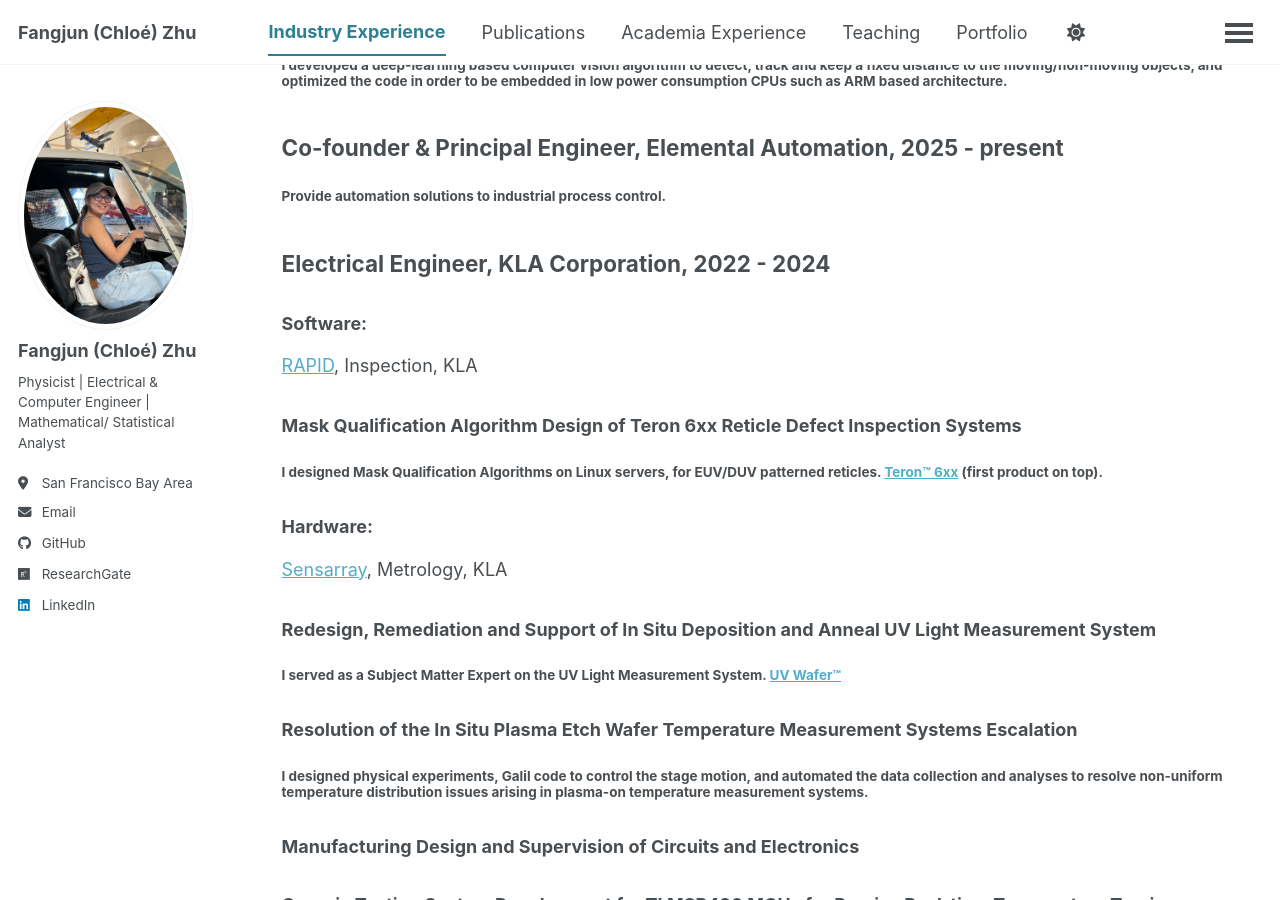
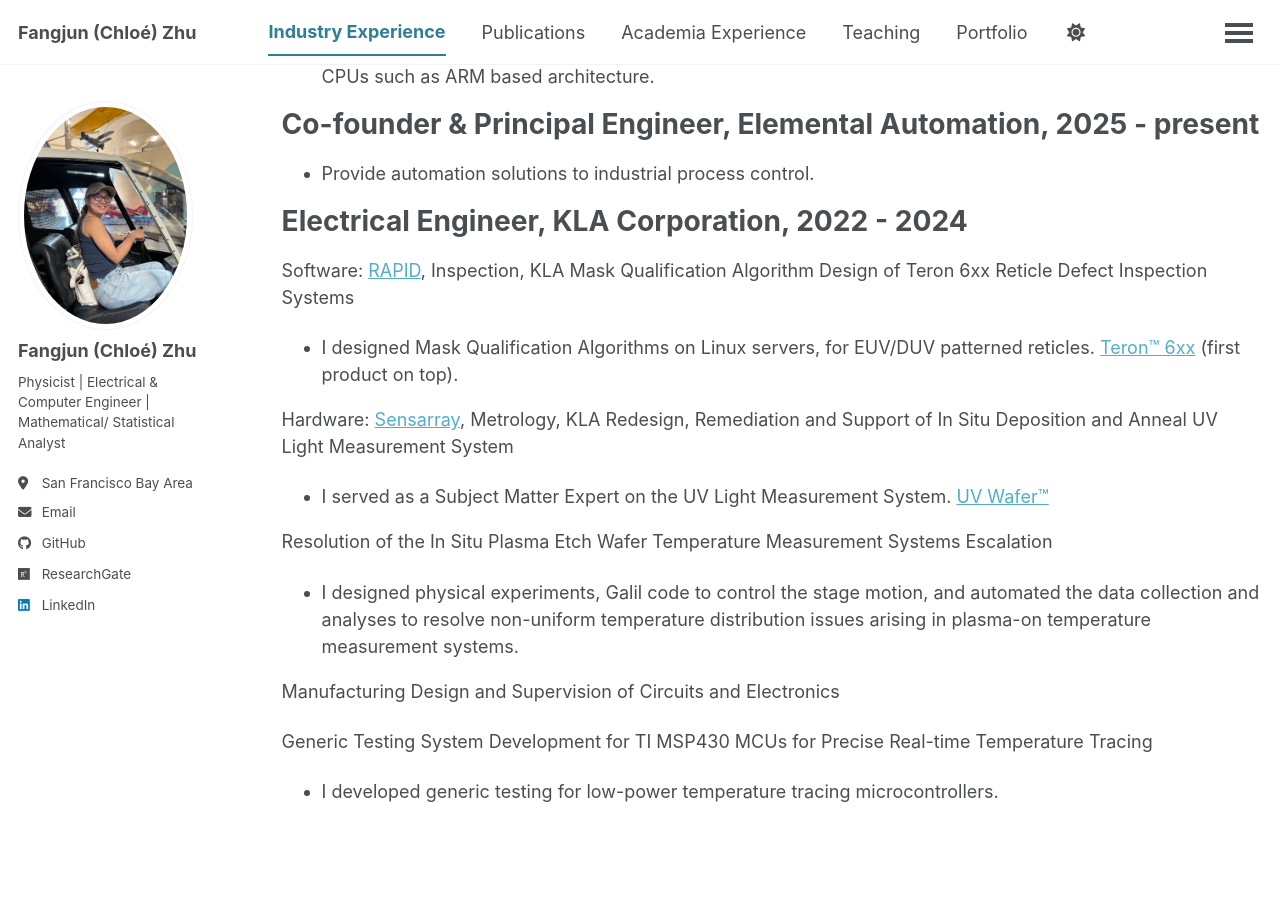
Before and after one commit to ChloeZhu1/ChloeZhu1.github.io, a Jekyll site: the page built from _pages/cv.md, in a window 1280 px wide and 900 px high, scrolled down 332 px. Built offline with Jekyll 4.4.1, drawn with Linux system fonts in a browser that asks for light colours; a script bundle is joined from its source files by our own code; library files that are not in the unit come from our copies; some of the changed lines change nothing that is shown.

Commit message:
Update cv.md

```diff
--- a/_pages/cv.md
+++ b/_pages/cv.md
@@ -8,34 +8,38 @@
 ---
 
 {% include base_path %}
-## Chief Information Officer, [The Admissions Authority](https://www.theadmissionsauthority.com/), 2024 - present
-#### Develop AI-based algorithms for college admission counseling and placement for undergraduate programs, including predicting admissions rate and customizing application strategies.
+Chief Information Officer, [The Admissions Authority](https://www.theadmissionsauthority.com/), 2024 - present
+======
+* Develop AI-based algorithms for college admission counseling and placement for undergraduate programs, including predicting admissions rate and customizing application strategies.
 
-## Algorithm Engineer, AI-Drone Technology LLC, 2024 - present
-### Computer Vision System Design for Object Tracking from Drones
-#### I developed a deep-learning based computer vision algorithm to detect, track and keep a fixed distance to the moving/non-moving objects, and optimized the code in order to be embedded in low power consumption CPUs such as ARM based architecture.
+Algorithm Engineer, AI-Drone Technology LLC, 2024 - present
+======
+Computer Vision System Design for Object Tracking from Drones
+* I developed a deep-learning based computer vision algorithm to detect, track and keep a fixed distance to the moving/non-moving objects, and optimized the code in order to be embedded in low power consumption CPUs such as ARM based architecture.
 
-## Co-founder & Principal Engineer, Elemental Automation, 2025 - present
-#### Provide automation solutions to industrial process control.
+Co-founder & Principal Engineer, Elemental Automation, 2025 - present
+======
+* Provide automation solutions to industrial process control.
 
-## Electrical Engineer, KLA Corporation, 2022 - 2024
-### Software:
+Electrical Engineer, KLA Corporation, 2022 - 2024
+======
+Software:
 [RAPID](https://www.kla.com/products/reticle-manufacturing), Inspection, KLA
-### Mask Qualification Algorithm Design of Teron 6xx Reticle Defect Inspection Systems
-#### I designed Mask Qualification Algorithms on Linux servers, for EUV/DUV patterned reticles. [Teron™ 6xx](https://www.kla.com/products/reticle-manufacturing) (first product on top).
+Mask Qualification Algorithm Design of Teron 6xx Reticle Defect Inspection Systems
+* I designed Mask Qualification Algorithms on Linux servers, for EUV/DUV patterned reticles. [Teron™ 6xx](https://www.kla.com/products/reticle-manufacturing) (first product on top).
 
-### Hardware:
+Hardware:
 [Sensarray](https://www.kla.com/products/chip-manufacturing/in-situ-process-management), Metrology, KLA
-### Redesign, Remediation and Support of In Situ Deposition and Anneal UV Light Measurement System
-#### I served as a Subject Matter Expert on the UV Light Measurement System. [UV Wafer™](https://www.kla.com/products/chip-manufacturing/in-situ-process-management)
+Redesign, Remediation and Support of In Situ Deposition and Anneal UV Light Measurement System
+* I served as a Subject Matter Expert on the UV Light Measurement System. [UV Wafer™](https://www.kla.com/products/chip-manufacturing/in-situ-process-management)
 
-### Resolution of the In Situ Plasma Etch Wafer Temperature Measurement Systems Escalation
-#### I designed physical experiments, Galil code to control the stage motion, and automated the data collection and analyses to resolve non-uniform temperature distribution issues arising in plasma-on temperature measurement systems.
+Resolution of the In Situ Plasma Etch Wafer Temperature Measurement Systems Escalation
+* I designed physical experiments, Galil code to control the stage motion, and automated the data collection and analyses to resolve non-uniform temperature distribution issues arising in plasma-on temperature measurement systems.
 
-### Manufacturing Design and Supervision of Circuits and Electronics
+Manufacturing Design and Supervision of Circuits and Electronics
 
-### Generic Testing System Development for TI MSP430 MCUs for Precise Real-time Temperature Tracing
-#### I developed generic testing for low-power temperature tracing microcontrollers.
+Generic Testing System Development for TI MSP430 MCUs for Precise Real-time Temperature Tracing
+* I developed generic testing for low-power temperature tracing microcontrollers.
 
 
 <!-- Work experience
```
